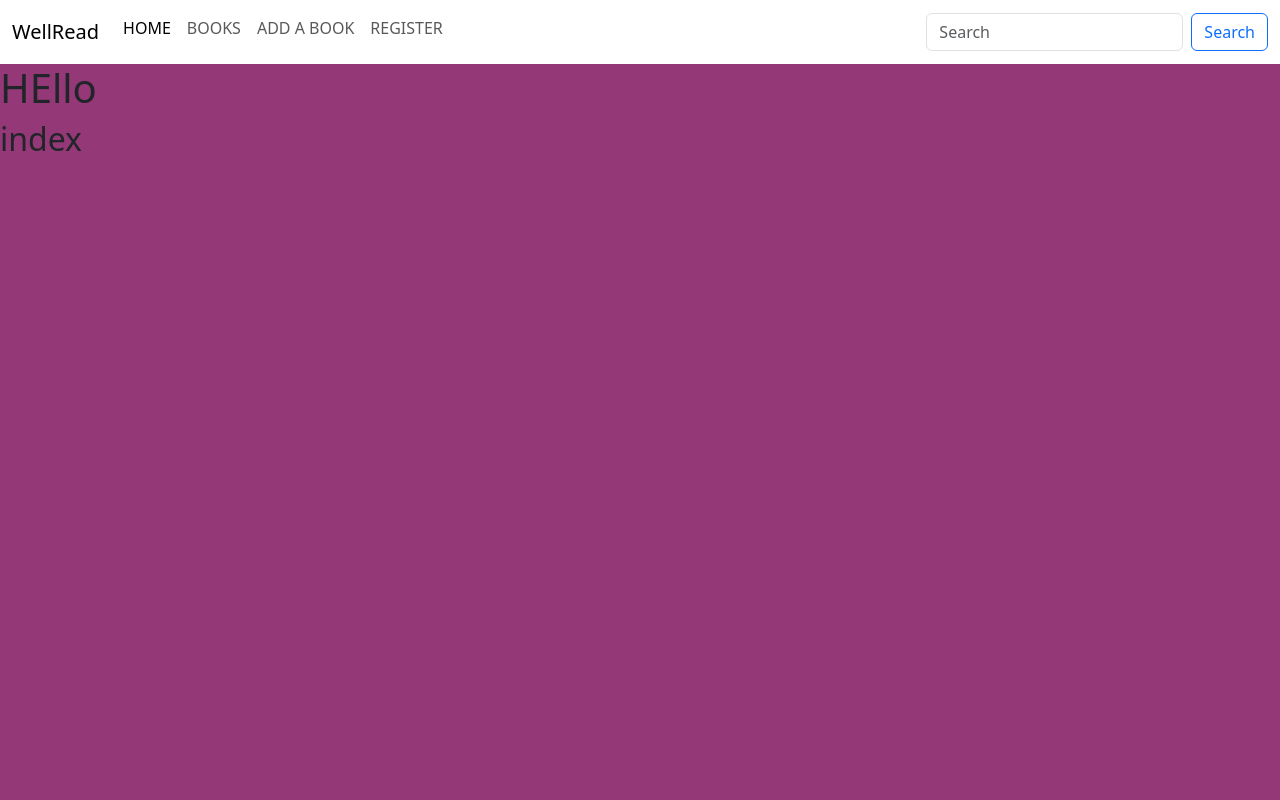
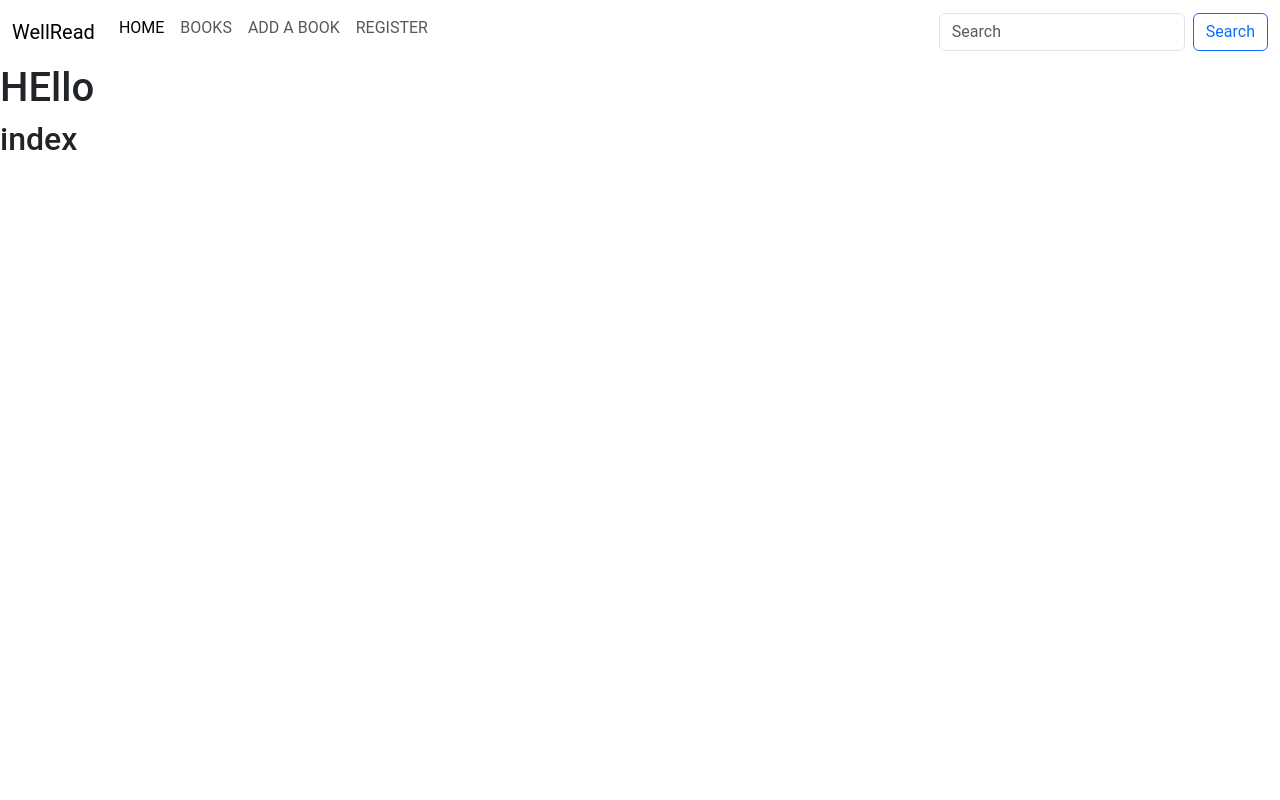
Before and after one commit to hubkinza/django-fullstack-project, a Django app: page / in a window 1280 px wide. Run offline with Django 4.2, Linux system fonts and the light colour scheme; some libraries are stand-ins or nearby versions.

Commit message:
add basic css styling and create css variables

```diff
--- a/static/css/style.css
+++ b/static/css/style.css
@@ -1,3 +1,35 @@
-body{
-    background-color:rgb(148, 56, 120);
+
+:root {
+    /** Fonts */
+    --title: 'EB Garamond', serif;
+    --main-font: 'Roboto', serif;
+
+    /* Colour variables */
+    --background: #3f006a0f;
+    --blue: #0d6efd;
+    --black: #000;
+    --off-white: #f6f6f6;
+    --white: #fff;
+    --orange: #ffbf50;
+
+    /* Utils */
+    --smal-box-shadow: 1px -1px 7px 0 #00000061;
+    --border: 1px solid #00000030;
 }
+
+
+html, body {
+    height: 100%;
+}
+
+body {
+    display: flex;
+    flex-direction: column;
+    font-family: var(--main-font);
+
+}
+
+main {
+    flex: 1 0 auto;
+    background-color:var(--white);
+}
--- a/static/js/script.js
+++ /dev/null
@@ -1 +0,0 @@
-console.log("hello");
--- a/templates/base.html
+++ b/templates/base.html
@@ -16,9 +16,9 @@
         <link href="https://cdn.jsdelivr.net/npm/bootstrap@5.3.2/dist/css/bootstrap.min.css" rel="stylesheet" integrity="sha384-T3c6CoIi6uLrA9TneNEoa7RxnatzjcDSCmG1MXxSR1GAsXEV/Dwwykc2MPK8M2HN" crossorigin="anonymous">
         <script src="https://cdn.jsdelivr.net/npm/bootstrap@5.3.2/dist/js/bootstrap.bundle.min.js" integrity="sha384-C6RzsynM9kWDrMNeT87bh95OGNyZPhcTNXj1NW7RuBCsyN/o0jlpcV8Qyq46cDfL" crossorigin="anonymous"></script>
     {% endblock %}
-<link rel="stylesheet" href="{% static 'css/style.css' %}">
+    <link rel="stylesheet" href="{% static 'css/style.css' %}">
+
     <title>Well Read {% block title %} {% endblock %} </title>
-
 
 </head>
 <body>
@@ -32,7 +32,7 @@
     <script src="https://cdnjs.cloudflare.com/ajax/libs/bootstrap/5.2.3/js/bootstrap.min.js" integrity="sha512-1/RvZTcCDEUjY/CypiMz+iqqtaoQfAITmNSJY17Myp4Ms5mdxPS5UV7iOfdZoxcGhzFbOm6sntTKJppjvuhg4g==" crossorigin="anonymous" referrerpolicy="no-referrer"></script>
     {% endblock %}
 
-    <script src="{% static 'js/script.js' %}"></script>
+
 
 </body>
 </html>
--- a/templates/includes/header.html
+++ b/templates/includes/header.html
@@ -6,7 +6,6 @@
     <div class="container-fluid">
       <!-- Logo -->
       <a class="navbar-brand d-none d-lg-block" href="" >WellRead</a>
-
 
       <button class="navbar-toggler" type="button" data-bs-toggle="collapse" data-bs-target="#navbarNav"
         aria-controls="navbarNav" aria-expanded="false" aria-label="Toggle navigation">
--- a/wellread/settings.py
+++ b/wellread/settings.py
@@ -150,8 +150,10 @@ USE_TZ = True
 # https://docs.djangoproject.com/en/4.2/howto/static-files/
 
 STATIC_URL = 'static/'
-STATICFILES_DIRS = [os.path.join(BASE_DIR / 'static')]
-STATIC_ROOT = BASE_DIR / "staticfiles"
+STATICFILES_STORAGE = 'cloudinary_storage.storage.StaticHashedCloudinaryStorage'
+STATICFILES_DIRS = [
+    os.path.join(BASE_DIR, "static"),]
+STATIC_ROOT = os.path.join(BASE_DIR, "staticfiles")
 
 # Default primary key field type
 # https://docs.djangoproject.com/en/4.2/ref/settings/#default-auto-field
```
